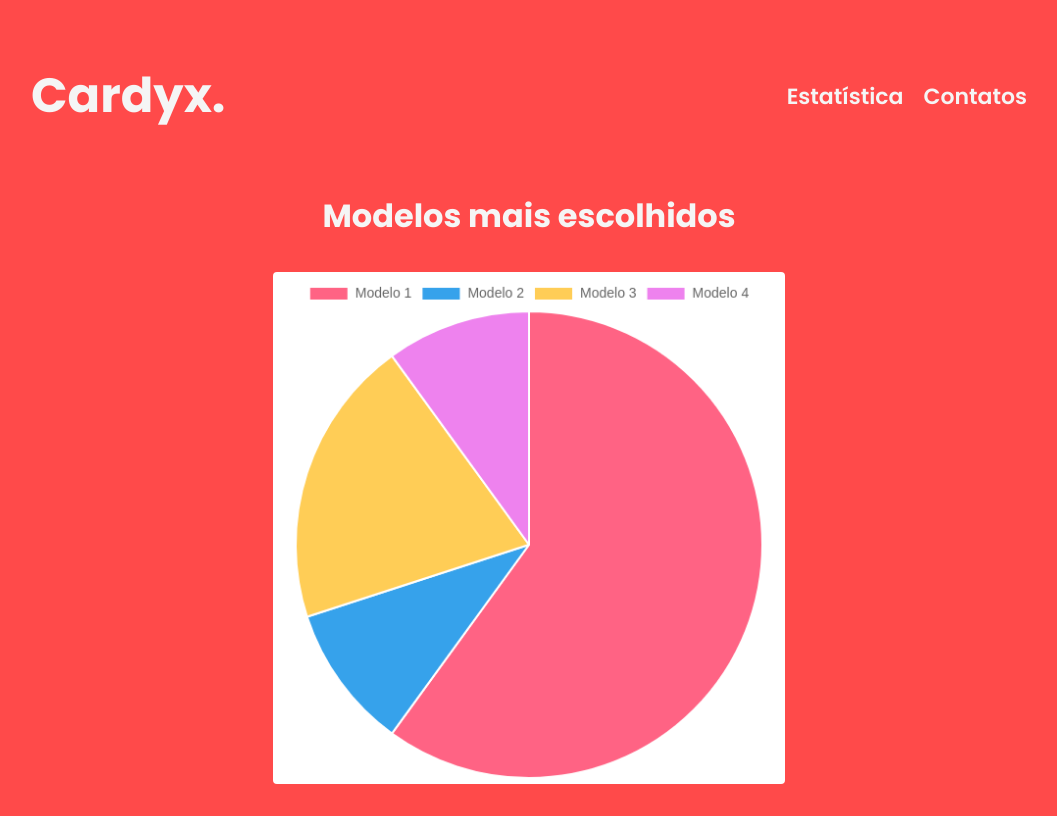
After one commit to Gbmrocha/cardyx, a PHP site: page /src/pages/estatistica.html in a window 1280 px wide. The commit adds this page. Shown: the whole page, without its empty margins (111-1168 px from the left). Run offline with PHP 8.4, Linux system fonts and the light colour scheme; some libraries are stand-ins or nearby versions.

Commit message:
Tela estatistica

```diff
--- /dev/null
+++ b/client/_scripts/grafico.js
@@ -0,0 +1,41 @@
+
+const ctx = document.getElementById('myChart');
+  const data = {
+    labels: [
+      'Modelo 1',
+      'Modelo 2',
+      'Modelo 3',
+      'Modelo 4'
+    ],
+    datasets: [{
+      label: 'My First Dataset',
+      //Bota os valores aqui no 'data'
+      data: [300, 50, 100,50],
+      backgroundColor: [
+        'rgb(255, 99, 132)',
+        'rgb(54, 162, 235)',
+        'rgb(255, 205, 86)',
+        '#ee82ee'
+      ],
+      hoverOffset: 4
+    }]
+  };
+
+  const config = {
+    type: 'pie',
+    data: data,
+    options:{
+      plugins:{
+        legend:{
+          labels:{
+            font:{
+              size:14,
+              family:"'Arial', sans-serif",
+
+            }
+          }
+        }
+      }
+    }
+  };
+      const myChart = new Chart(ctx, config);
--- /dev/null
+++ b/client/src/pages/estatistica.html
@@ -0,0 +1,38 @@
+<!DOCTYPE html>
+<html lang="en">
+<head>
+    <meta charset="UTF-8">
+    <meta name="viewport" content="width=device-width, initial-scale=1.0">
+    <title>Document</title>
+    <link rel="stylesheet" href="../../styles/estatistica.css">
+    <link rel="stylesheet" href="../../styles/global.css">
+    <link rel="stylesheet" href="../../styles/home.css">
+    <link href="https://fonts.googleapis.com/css2?family=Poppins:wght@600;700&display=swap" rel="stylesheet">
+
+
+
+    <script src="https://cdn.jsdelivr.net/npm/chart.js@3.6.2/dist/chart.min.js"></script>
+
+</head>
+<body>
+    <div class="container">
+
+        <div class="nav-bar">
+            <a href="../index.html"><h1 class="logo">Cardyx.</h1></a>
+
+            <div class="box-logo">
+                <a class="Estatistica">Estatística</a>
+                <a href="../pages/contatos.html">Contatos</a>
+            </div>
+        </div>
+        <div class="main">
+        <h1>Modelos mais escolhidos </h1>
+        <div class="container-graphic">
+        <canvas id="myChart" width="400" height="400"></canvas>
+        </div>
+    </div>
+    </div>
+    <script src="../../_scripts/grafico.js"></script>
+    <script src="../../_scripts/neve.js"></script>
+</body>
+</html>
--- a/client/styles/contatos.css
+++ b/client/styles/contatos.css
@@ -7,6 +7,7 @@
     gap: 131px;
     margin-bottom: 60px;
 }
+
 .contact-card{
     width: 300px;
     height: 350px;
--- /dev/null
+++ b/client/styles/estatistica.css
@@ -0,0 +1,31 @@
+.main{
+    display: flex;
+    justify-content: center;
+    align-items: center;
+    text-align:center;
+    flex-direction: column;
+}
+.container-graphic{
+    width: 45%;
+    padding: 2em;
+
+}
+
+canvas{
+    border-radius: 0.25rem;
+    padding: 0.3em;
+    background-color: #fff;
+
+}
+@media(max-width:673px){
+    .container-graphic{
+        width: 90%;
+    }
+
+}
+@media(max-width:1183px){
+    .container-graphic{
+        width: 60%;
+    }
+
+}
--- a/client/styles/home.css
+++ b/client/styles/home.css
@@ -8,6 +8,7 @@
     visibility: hidden;
 
 }
+
 
 #x-modal{
     position: relative;
```
Also changed, not shown: client/src/components/nav-bar.php (added, +12 -0 lines), client/src/pages/contatos.html (+25 -11 lines).
